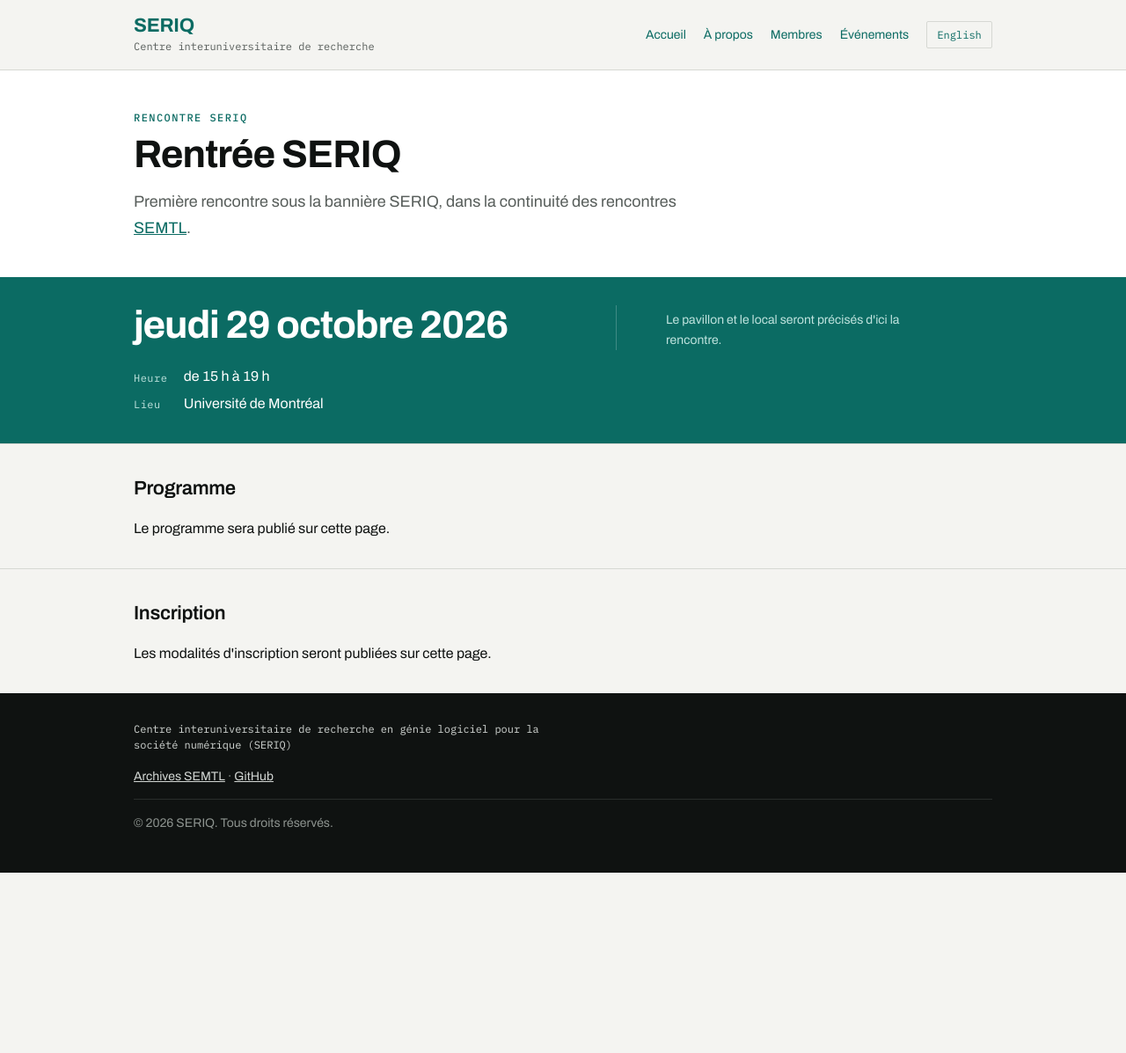
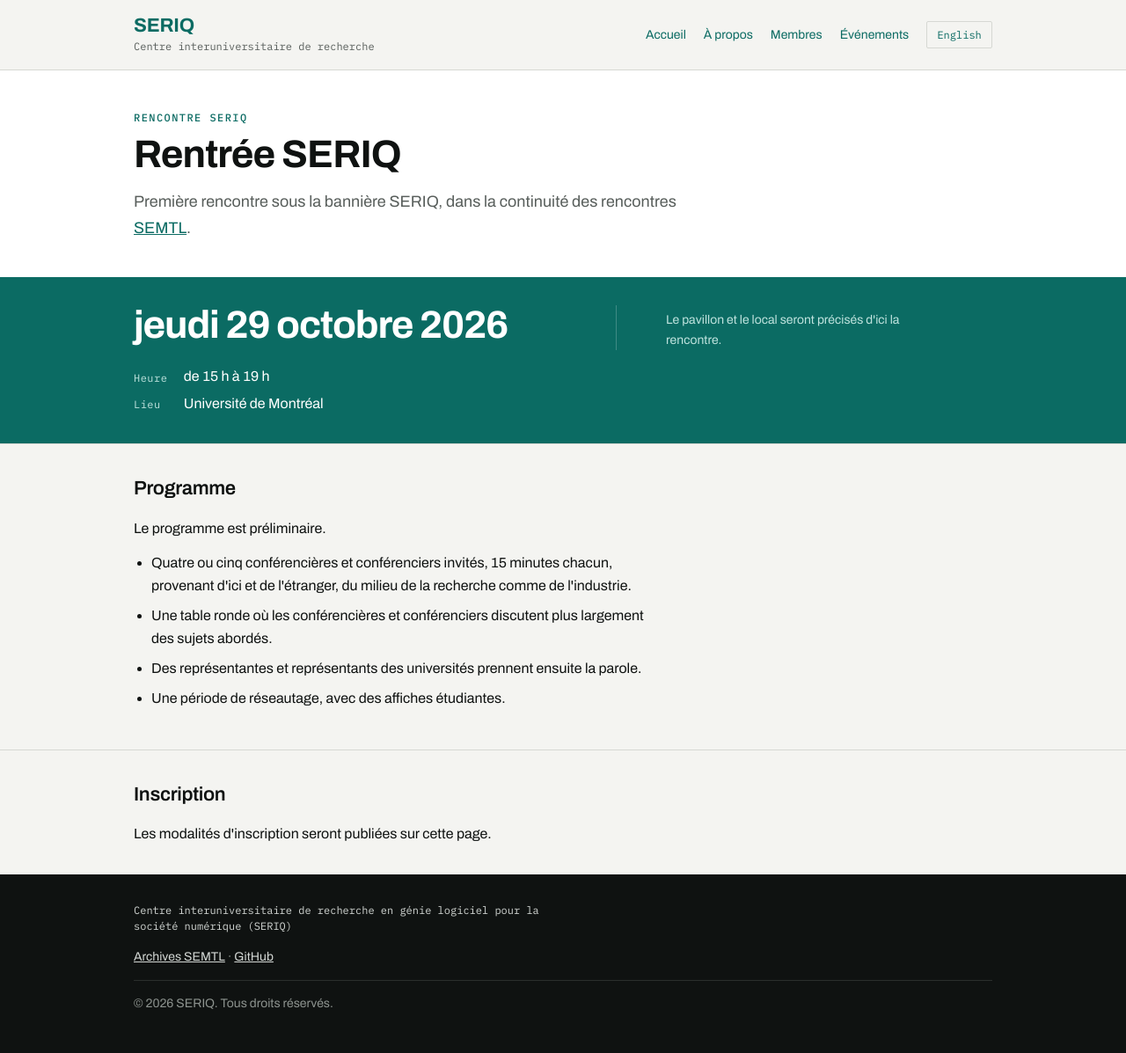
Before and after one commit to seriq-ca/seriq-ca.github.io, a Jekyll site: the page built from _events/2026-10-29-rentree-seriq.md, in a window 1280 px wide. Shown: the whole page at 88% size. Built offline with Jekyll 4.4.1, drawn with Linux system fonts in a browser that asks for light colours; before the commit the page ends 992 px from its top, so only the background shows below that.

Commit message:
Add a preliminary programme to the rentrée page

```diff
--- a/_events/2026-10-29-rentree-seriq.md
+++ b/_events/2026-10-29-rentree-seriq.md
@@ -36,7 +36,25 @@
 <section class="band band--paper">
   <div class="wrap">
     <h2>Programme</h2>
-    <p>Le programme sera publié sur cette page.</p>
+    <p class="note">Le programme est préliminaire.</p>
+    <ul>
+      <li>
+        Quatre ou cinq conférencières et conférenciers invités, 15 minutes
+        chacun, provenant d'ici et de l'étranger, du milieu de la recherche
+        comme de l'industrie.
+      </li>
+      <li>
+        Une table ronde où les conférencières et conférenciers discutent plus
+        largement des sujets abordés.
+      </li>
+      <li>
+        Des représentantes et représentants des universités prennent ensuite
+        la parole.
+      </li>
+      <li>
+        Une période de réseautage, avec des affiches étudiantes.
+      </li>
+    </ul>
   </div>
 </section>
 
```
Also changed, not shown: _events/en/2026-10-29-rentree-seriq.md (+16 -1 lines).
